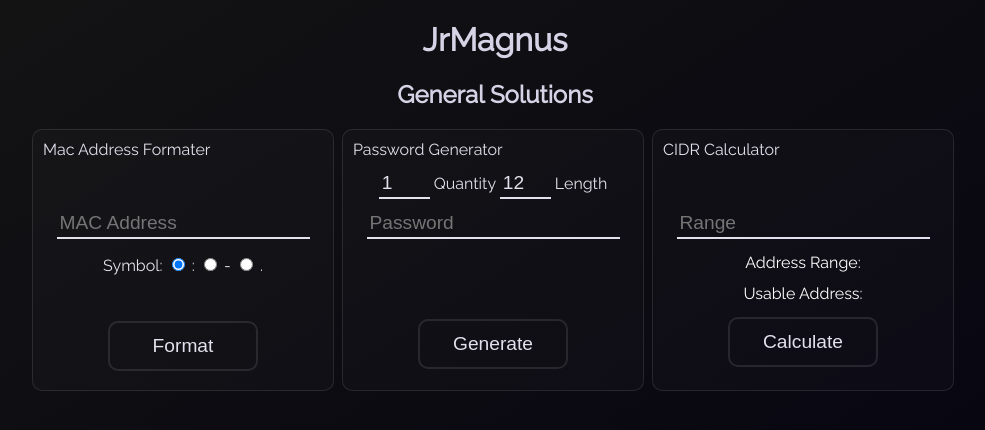
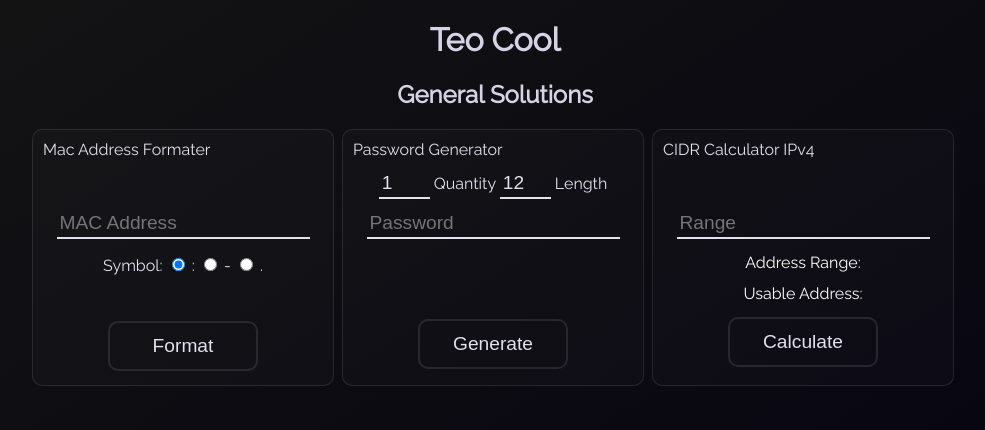
Before and after one commit to jrmagnus/General-Solutions, a plain HTML site: page gs-index.html in a window 1280 px wide. Shown: the whole page, without its empty margins (145-1130 px from the left). Drawn offline with Linux system fonts and the light colour scheme.

Commit message:
Ajust card heith to expand with results

```diff
--- a/gs-index.html
+++ b/gs-index.html
@@ -11,12 +11,12 @@
     <title>General Solutions</title>
 </head>
 <header>
-    <h1>JrMagnus</h1>
+    <h1>Teo Cool</h1>
     <h2>General Solutions</h2>
 </header>
 <body>
     <div id="cards">
-        <div class="card"> <!-- Mac Address Card -->
+        <div class="card" id="cardmacaddress"> <!-- Mac Address Card -->
             <div class="carditems">
                 <div id="cardtitle" id="macaddress">
                     Mac Address Formater
@@ -39,7 +39,7 @@
             </div>
         </div>
 
-        <div class="card"> <!-- Password Generator Card -->
+        <div class="card" id="cardpasswordgenerator"> <!-- Password Generator Card -->
             <div class="carditems">
                 <div id="cardtitle">
                     Password Generator
@@ -60,10 +60,10 @@
             </div>
         </div>
 
-        <div class="card"> <!-- CIDR Calculator Card -->
+        <div class="card" id="cardcidrcalculator"> <!-- CIDR Calculator Card -->
             <div class="carditems">
                 <div id="cardtitle">
-                    CIDR Calculator
+                    CIDR Calculator IPv4
                 </div>
 				<div class="cardContent">
 					<input id="cidrInput" placeholder="Range" class="form__input">
--- a/gs-style.css
+++ b/gs-style.css
@@ -36,10 +36,14 @@ body {
     position: relative;
 }
 
+/* #cardpasswordgenerator {
+    height-min: 260px;
+} */
+
 .card {
     background-color: rgba(255, 255, 255, 0.02);
     border: 1px solid rgba(255, 255, 255, 0.1);
-    height: 260px;
+    height-min: 260px;
     width: 300px;
     border-radius: 10px;
     position: relative;
```
